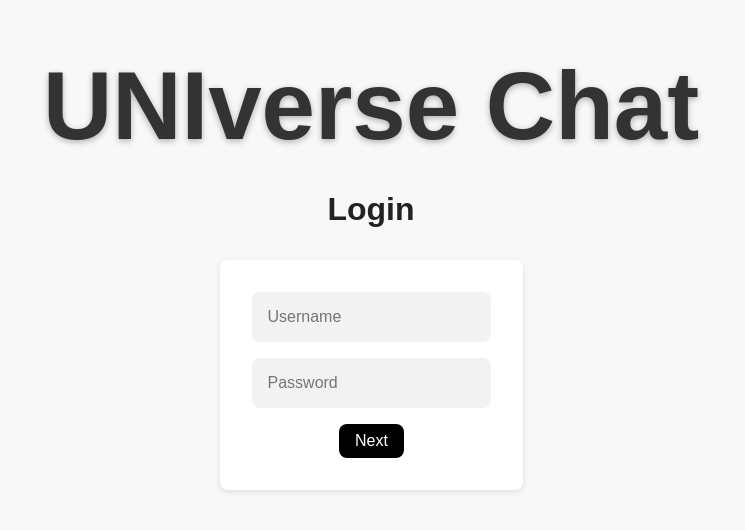
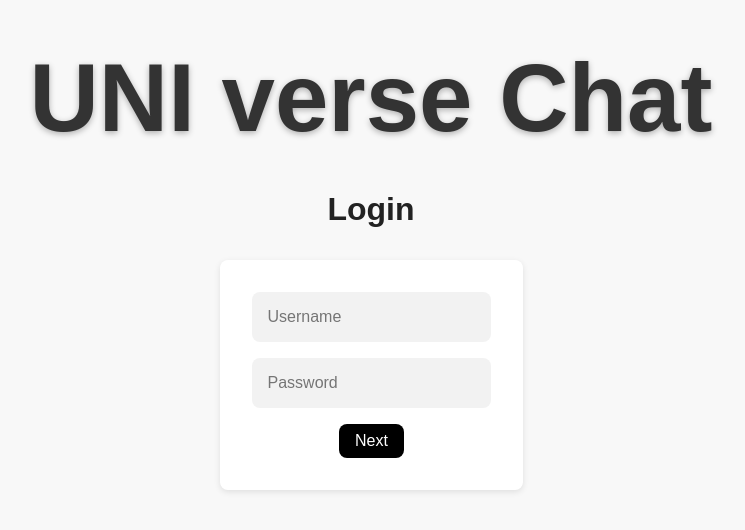
Before and after one commit to nschlaepfer/UNIverseCHAT, a React (Create React App) app: page / in a window 1280 px wide. Shown: the part 150-680 px from the top of the page, without its empty margins (269-1014 px from the left). Built offline with nearby package versions, Linux system fonts and the light colour scheme.

Commit message:
added floating to title. cool

```diff
--- a/src/App.js
+++ b/src/App.js
@@ -14,6 +14,7 @@ function App() {
 
   return (
     <div className="App">
+      <div className="background-stars"></div>
       <StarBackground />
       <Title />
       <h1>Login</h1>
--- a/src/Title.css
+++ b/src/Title.css
@@ -51,3 +51,18 @@
     font-size: 4rem;
   }
 }
+.floating {
+  animation: floating 3s ease-in-out infinite;
+}
+
+@keyframes floating {
+  0% {
+    transform: translateY(0);
+  }
+  50% {
+    transform: translateY(-10px);
+  }
+  100% {
+    transform: translateY(0);
+  }
+}
--- a/src/Title.js
+++ b/src/Title.js
@@ -5,7 +5,7 @@ import './Title.css';
 function Title() {
   return (
     <div className="title-container">
-      <h1 className="title">UNIverse Chat</h1>
+      <h1 className="title floating">UNI verse Chat</h1>
     </div>
   );
 }
```
